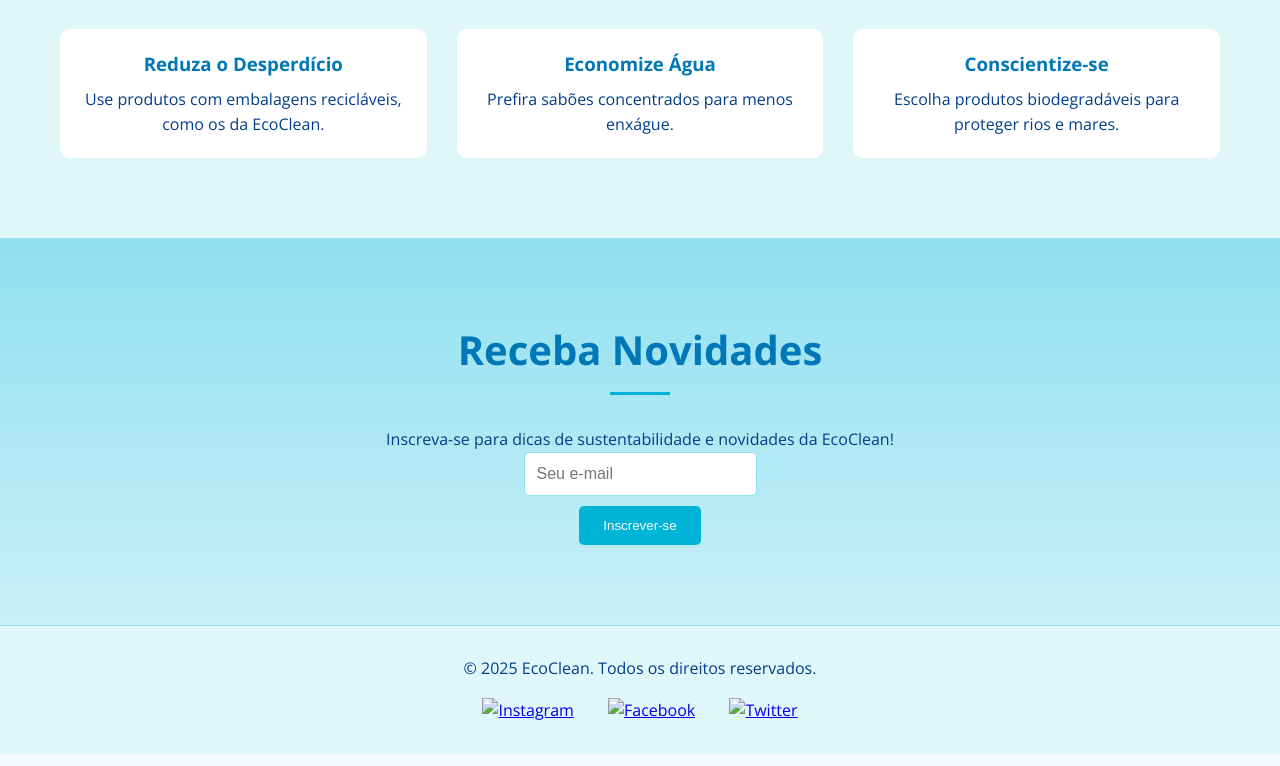
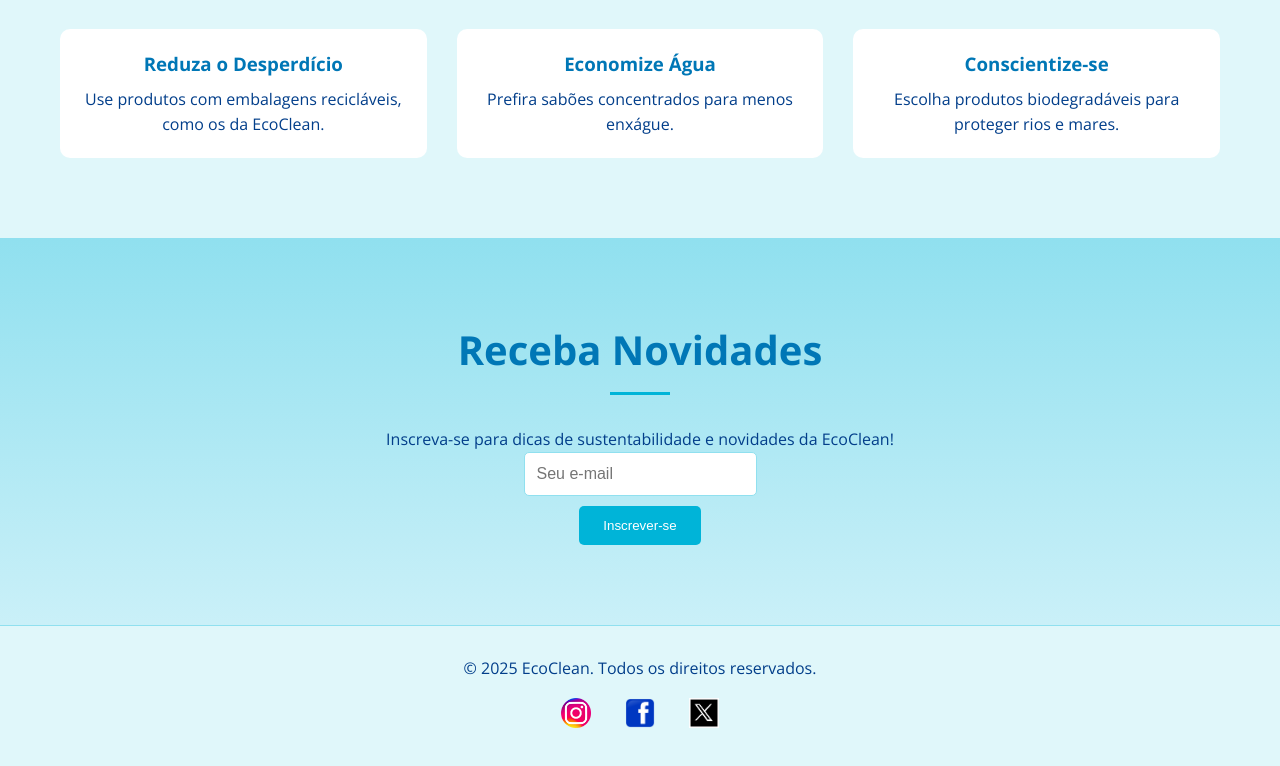
Before and after one commit to HAO-rgb2/Ecoclean, a plain HTML site: page index.html in a window 1280 px wide. Shown: the part 1791-2557 px from the top of the page. Drawn offline with nearby package versions, Linux system fonts and the light colour scheme.

Commit message:
Add files via upload

```diff
--- a/index.html
+++ b/index.html
@@ -237,9 +237,9 @@
         <div class="container">
             <p>&copy; 2025 EcoClean. Todos os direitos reservados.</p>
             <div class="social-links">
-                <a href="https://instagram.com/ecoclean" target="_blank" aria-label="Instagram"><img src="images/icon-instagram.png" alt="Instagram"></a>
-                <a href="https://facebook.com/ecoclean" target="_blank" aria-label="Facebook"><img src="images/icon-facebook.png" alt="Facebook"></a>
-                <a href="https://twitter.com/ecoclean" target="_blank" aria-label="Twitter"><img src="images/icon-twitter.png" alt="Twitter"></a>
+                <a href="https://instagram.com/ecoclean" target="_blank" aria-label="Instagram"><img src="Instagram-Logo-PNG-Image-1.png"Instagram"></a>
+                <a href="https://facebook.com/ecoclean" target="_blank" aria-label="Facebook"><img src="facebook-logo-3.png" alt="Facebook"></a>
+                <a href="https://twitter.com/ecoclean" target="_blank" aria-label="Twitter"><img src="twitter-new-logo-png_seeklogo-492388.png" alt="Twitter"></a>
             </div>
         </div>
     </footer>
```
Also changed, not shown: Instagram-Logo-PNG-Image-1.png (added), facebook-logo-3.png (added), twitter-new-logo-png_seeklogo-492388.png (added).
